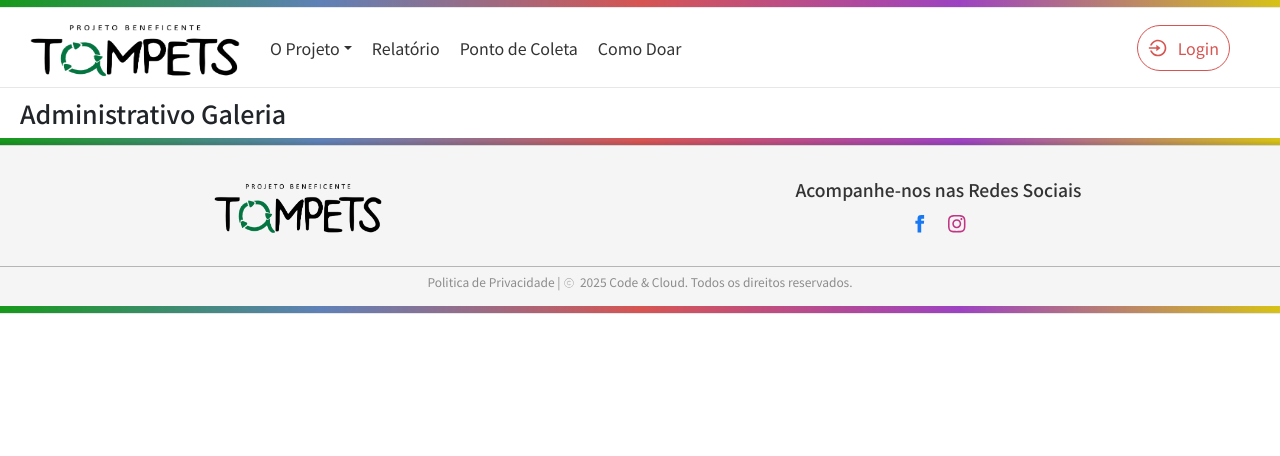
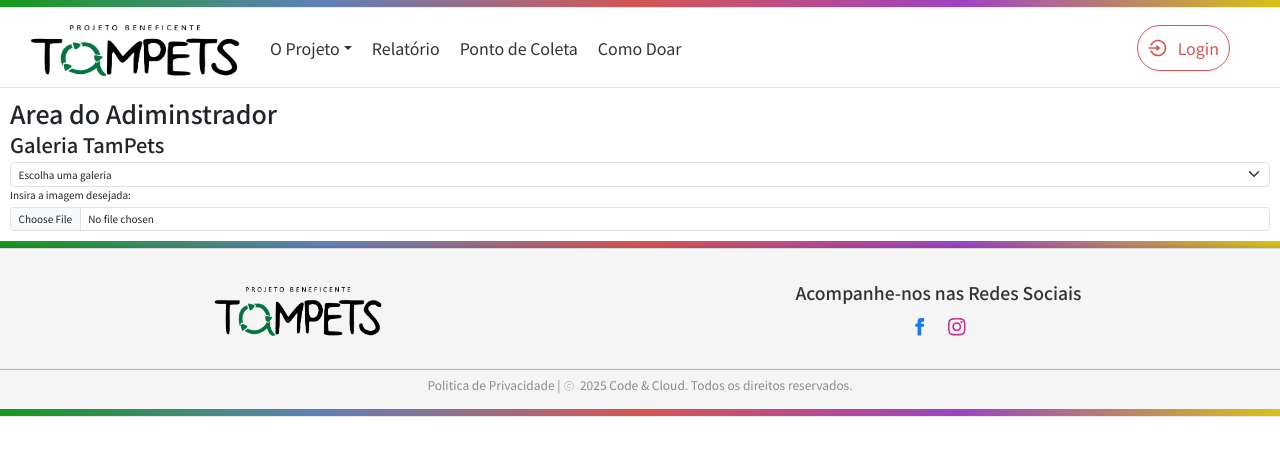
Before and after one commit to DaianeKCamargo/FATEC_ProjetoIntegrador2, a Next.js app: page /administrativo/administrativo-galeria in a window 1280 px wide. Shown: the top 456 px of the page. Built offline with nearby package versions, Linux system fonts and the light colour scheme.

Commit message:
admin-galeria
-Update admin galeria
-Componentes de file-input e select

```diff
--- a/app/administrativo/administrativo-galeria/page.tsx
+++ b/app/administrativo/administrativo-galeria/page.tsx
@@ -1,11 +1,41 @@
 'use client'
 
+import FileInput from "@/components/input-image/FileInput";
+import Select from "@/components/select/Select";
+
+
 export default function AdministrativoGaleria() {
+    const handleChange = (e: React.ChangeEvent<HTMLSelectElement>) => {
+        console.log("Valor selecionado:", e.target.value);
+        };
+        const selectOptions = [
+    { value: "1", label: "Galeria Coletas" },
+    { value: "2", label: "Galeria Empresas" },
+    { value: "3", label: "Galeria Escolas" },
+    { value: "4", label: "Galeria Eventos" }
+  ];
+
     return (
         <section>
-            <section>
-                <h1> Administrativo Galeria </h1>
-            </section>
+            <div>
+                <h1>Area do Adiminstrador</h1>
+                <h2>Galeria TamPets</h2>
+            </div>
+            <div>
+                <Select
+                    options={selectOptions}
+                    defaultValue="Escolha uma galeria"
+                    onChange={handleChange}
+                />
+            </div>
+            <div>
+                <FileInput
+                    label="Insira a imagem desejada:"
+                    controlId="formFile"
+                    onChange={(e) => console.log(e.target.files)}
+                />
+            </div>
         </section>
+
     );
 }
--- /dev/null
+++ b/components/input-image/FileInput.tsx
@@ -0,0 +1,25 @@
+
+'use client';
+
+import Form from 'react-bootstrap/Form';
+
+type FileInputProps = {
+  label: string;
+  controlId?: string;
+  className?: string;
+  onChange?: (e: React.ChangeEvent<HTMLInputElement>) => void;
+};
+
+export default function FileInput({
+  label,
+  controlId,
+  className,
+  onChange,
+}: FileInputProps) {
+  return (
+    <Form.Group controlId={controlId} className={className}>
+      <Form.Label>{label}</Form.Label>
+      <Form.Control type="file" onChange={onChange} />
+    </Form.Group>
+  );
+}
--- /dev/null
+++ b/components/select/Select.tsx
@@ -0,0 +1,29 @@
+
+'use client';
+
+import Form from 'react-bootstrap/Form';
+
+type SelectProps = {
+  options: { value: string; label: string }[];
+  defaultValue?: string;
+  onChange?: (e: React.ChangeEvent<HTMLSelectElement>) => void;
+  className?: string;
+};
+
+export default function Select({
+  options,
+  defaultValue = "Select an option",
+  onChange,
+  className,
+}: SelectProps) {
+  return (
+    <Form.Select aria-label="Custom select" onChange={onChange} className={className}>
+      <option value="">{defaultValue}</option>
+      {options.map((opt, idx) => (
+        <option key={idx} value={opt.value}>
+          {opt.label}
+        </option>
+      ))}
+    </Form.Select>
+  );
+}
```
